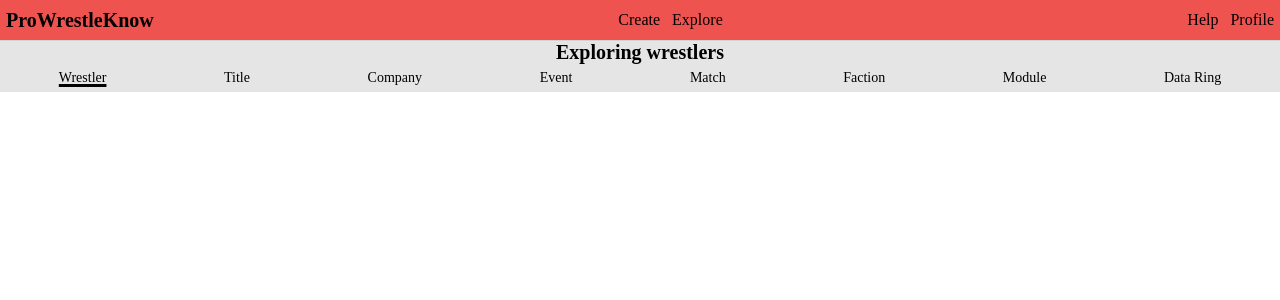
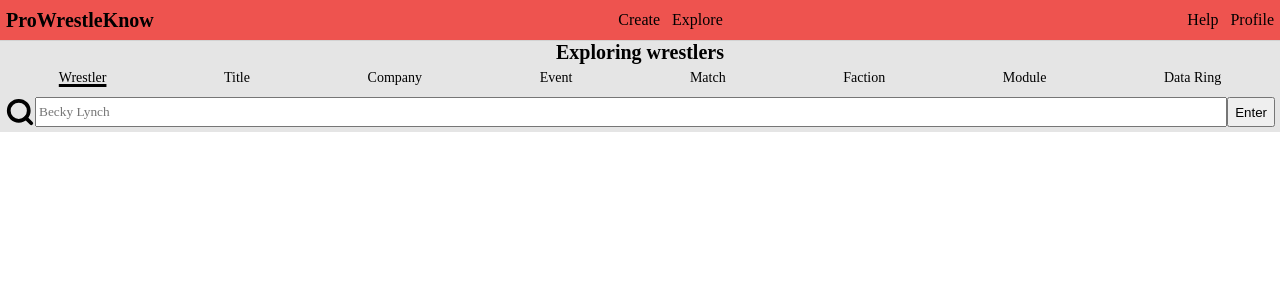
Before and after one commit to bryanmartinez1/prowrestleknow-web, a React (Vite) app in the folder frontend/: page /explore in a window 1280 px wide. Shown: the top 300 px of the page. Built offline with nearby package versions, Linux system fonts and the light colour scheme; a web font is replaced by a local one.

Commit message:
searchbar

```diff
--- a/frontend/src/components/Searchbar/Searchbar.tsx
+++ b/frontend/src/components/Searchbar/Searchbar.tsx
@@ -1,7 +1,45 @@
+import React, { useEffect, useState } from "react";
 import "./searchbar.css";
+import SearchIcon from '../../assests/search.svg'
+import { defaultExploreQueryPlaceholder } from "../../defaults";
+import Button from "../Buttons/Button";
 
-function Searchbar() {
-  return <div>Searchbar</div>;
+type SearchbarType = {
+    text: string;
+    onClick: () => void;
+    updateSearch: (val: string) => void;
+}
+
+function Searchbar({text, updateSearch, onClick}: SearchbarType) {
+  const [searchInput, setSearchInput] = useState<string>(text);
+  useEffect(() => {
+    setSearchInput(text);
+  }, [text])
+
+  const updateSearchInput = (e: React.ChangeEvent<HTMLInputElement>) => {
+    setSearchInput(e.target.value);
+    updateSearch(e.target.value);
+  }
+
+  const onEnter = (e: React.KeyboardEvent) => {
+    console.log(e.key)
+    if (e.key === 'Enter') {
+      onClick();
+    }
+  }
+
+  return <div className="searchbar">
+      <img src={SearchIcon} alt = 'Search' className="searchIcon"/>
+      <input
+        placeholder={defaultExploreQueryPlaceholder}
+        className="searchInput"
+        type="search"
+        value={searchInput}
+        onChange={updateSearchInput}
+        onKeyDown={(e) => onEnter(e)}
+      />
+      <Button text='Enter' onClick={onClick}/>
+    </div>;
 }
 
 export default Searchbar;
--- /dev/null
+++ b/frontend/src/components/Searchbar/searchbar.css
@@ -0,0 +1,17 @@
+.searchbar {
+    width: 100%;
+    background-color: #e5e5e5;
+    box-sizing: border-box;
+    display: flex;
+    padding: 5px;
+}
+.searchIcon {
+    width: 30px;
+    height: 30px;
+}
+
+.searchInput {
+    box-sizing: border-box;
+    flex: 1;
+    font-family: "Lexend";
+}
--- a/frontend/src/defaults.ts
+++ b/frontend/src/defaults.ts
@@ -10,4 +10,4 @@
   "Data Ring",
 ];
 export const defaultExploreQuery: string = "";
-export const defaultExploreQueryPreview: string = "Becky Lynch";
+export const defaultExploreQueryPlaceholder: string = "Becky Lynch";
--- a/frontend/src/pages/Explore/Explore.tsx
+++ b/frontend/src/pages/Explore/Explore.tsx
@@ -1,5 +1,5 @@
 import { useEffect, useState } from "react";
-import { useLocation, useSearchParams } from "react-router-dom";
+import { useLocation, useNavigate, useSearchParams } from "react-router-dom";
 import {
   typeToPlural,
   setExploreQuery,
@@ -7,20 +7,30 @@
 } from "./ExploreFunctions";
 import "./explore.css";
 import ExploreSelect from "./ExploreSelect/ExploreSelect";
+import Searchbar from "../../components/Searchbar/Searchbar";
 
 function Explore() {
   const [searchParams] = useSearchParams();
+  const navigate = useNavigate();
   const location = useLocation();
   const [query, setQuery] = useState<string>("");
   const [exploreType, setType] = useState<string>("");
 
   useEffect(() => {
     const newQuery = setExploreQuery(searchParams.get("query"));
-    const newType = setExploreType(searchParams.get("type"));
+    const type = setExploreType(searchParams.get("type"));
 
     setQuery(newQuery);
-    setType(newType);
+    setType(type);
   }, [location.search]);
+
+  const navigateExploreSearch = (search: string) => {
+  let exploreUrl = `/explore?type=${exploreType}`;
+  if (search && search.trim() !== '') {
+    exploreUrl += `&query=${encodeURIComponent(search)}`;
+  }
+  navigate(exploreUrl);
+  };
 
   return (
     <div className="ExplorePage">
@@ -28,6 +38,8 @@
         Exploring {typeToPlural(exploreType)}
       </div>
       <ExploreSelect selectedType={exploreType} />
+      <Searchbar text = {query}onClick={()=> navigateExploreSearch(query)}
+        updateSearch={setQuery}/>
     </div>
   );
 }
```
